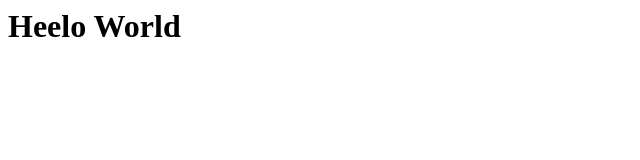
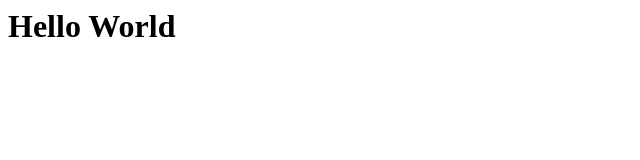
Before and after one commit to ArodG47/ArodG47.github.io, a plain HTML site: page index.html in a window 1280 px wide. Shown: the full height of the page, 0-640 px from the left. Drawn offline with Linux system fonts and the light colour scheme.

Commit message:
Update index.html

```diff
--- a/index.html
+++ b/index.html
@@ -1 +1 @@
-<h1> Heelo World </h1>
+<h1>Hello World</h1>
```
